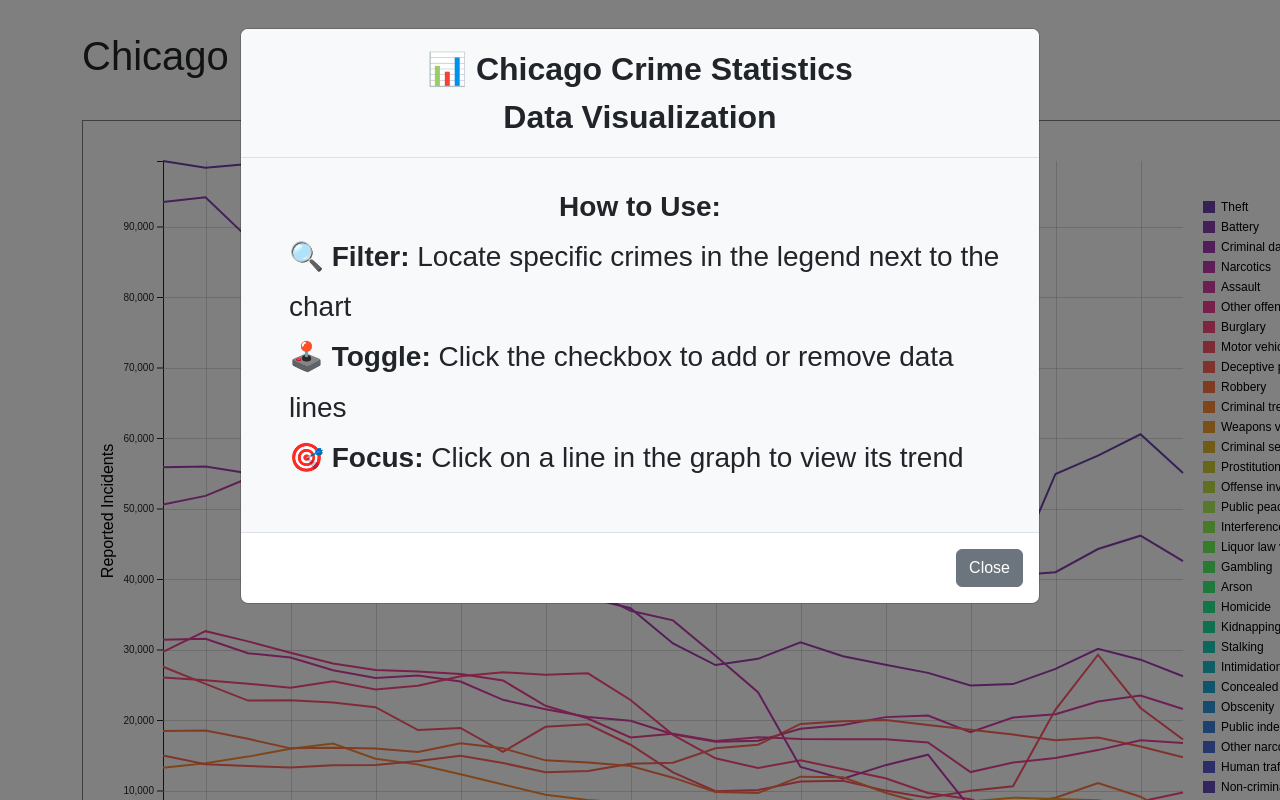
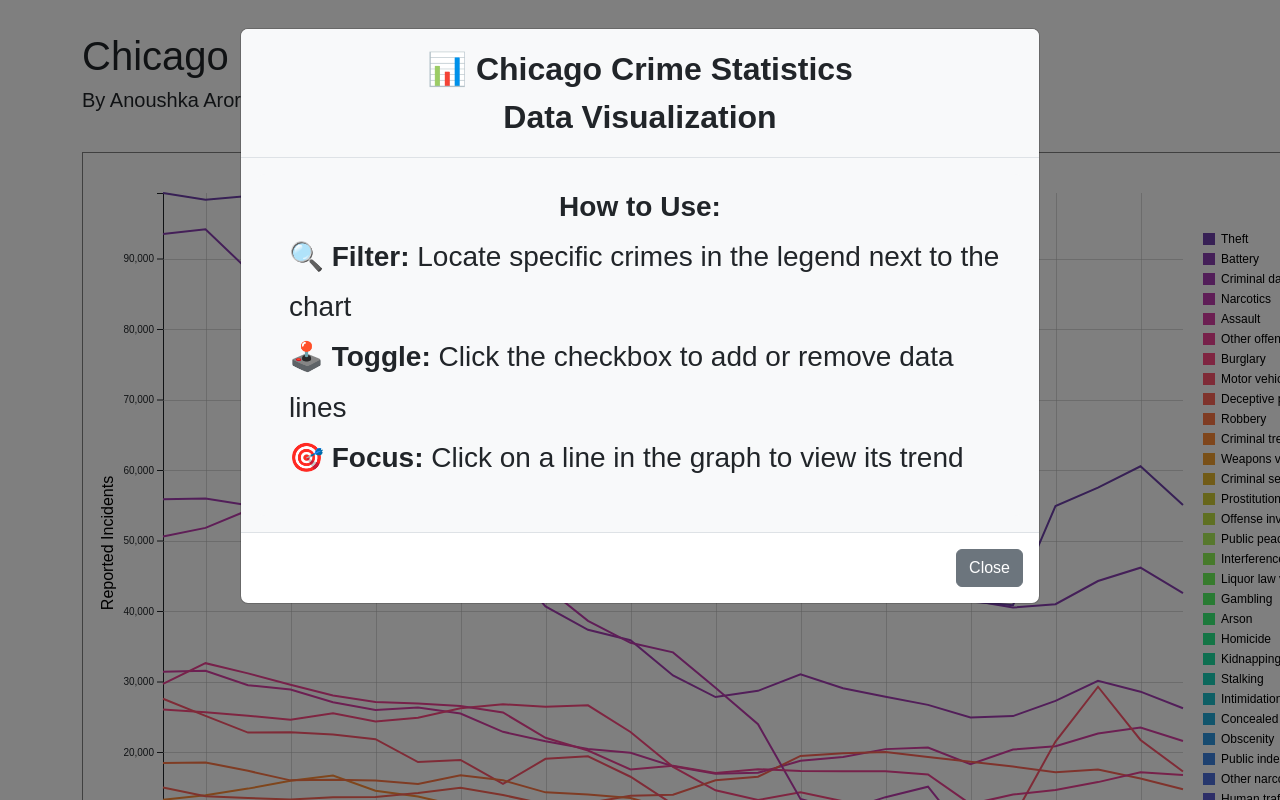
Before and after one commit to aarora222/assignment1, a plain HTML site: page index.html in a window 1280 px wide. Shown: the top 800 px of the page. Drawn offline with nearby package versions, Linux system fonts and the light colour scheme.

Commit message:
Add authors to the project description in index.html

```diff
--- a/index.html
+++ b/index.html
@@ -44,6 +44,7 @@
     <div id="tooltip" style="display:none"></div>
     <div class="container"> <!-- Centers content and sets max width -->
         <h1>Chicago Crime Trends by Type, 2001–2025</h1>
+        <h5>By Anoushka Arora, Omeed Zolali, and William Amorosi </h5>
         <div id="vis"></div> <!--  Will hold our visualization (SVG) -->
 
         <div class="project-description">
```
